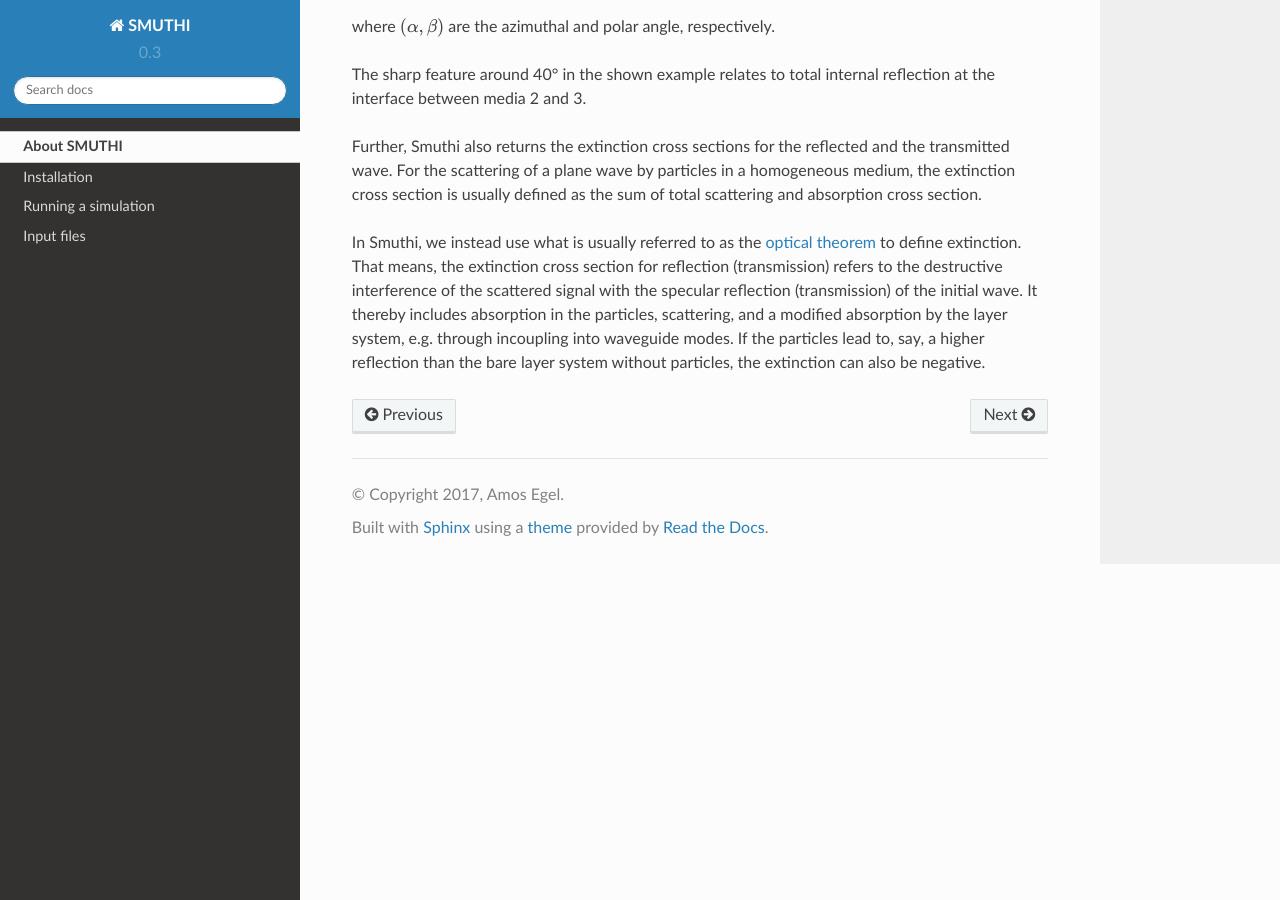
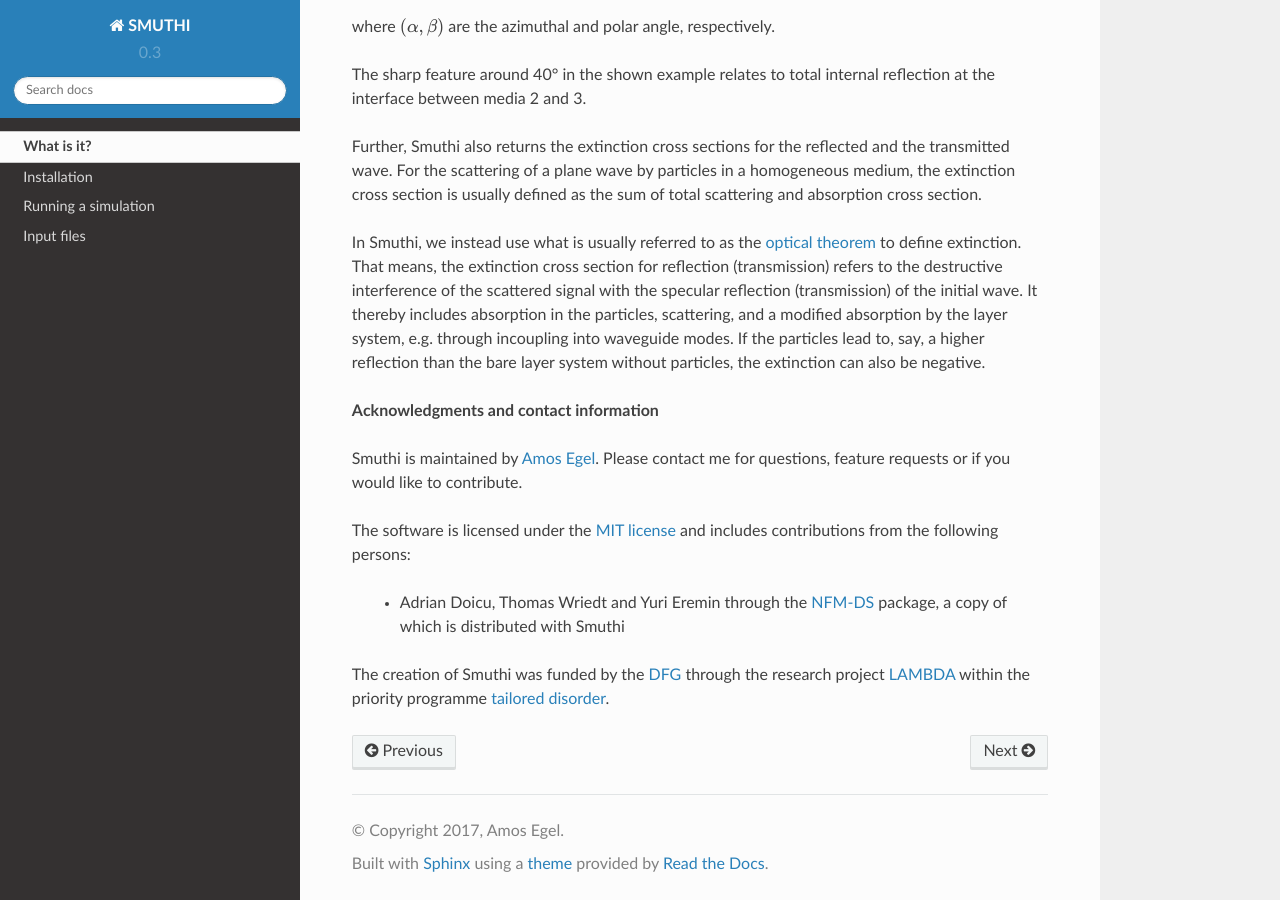
Before and after one commit to AmosEgel/smuthi, a Sphinx documentation site: the page built from docs/about_smuthi.rst, in a window 1280 px wide and 900 px high, scrolled down 1955 px. Built offline with Sphinx 7.4.7 and the Read the Docs theme 2.0.0, drawn with Linux system fonts in a browser that asks for light colours; some of the changed text lies outside the part shown.

Commit message:
docs: add contact info, license information and acknowledgment

```diff
--- a/docs/about_smuthi.rst
+++ b/docs/about_smuthi.rst
@@ -1,4 +1,4 @@
-About SMUTHI
+What is it?
 ===============
 
 SMUTHI stands for 'scattering by multiple particles in thin-film systems'.
@@ -58,3 +58,19 @@ cross section for reflection (transmission) refers to the destructive interferen
 specular reflection (transmission) of the initial wave. It thereby includes absorption in the particles, scattering,
 and a modified absorption by the layer system, e.g. through incoupling into waveguide modes. If the particles lead to,
 say, a higher reflection than the bare layer system without particles, the extinction can also be negative.
+
+**Acknowledgments and contact information**
+
+Smuthi is maintained by `Amos Egel <https://www.lti.kit.edu/mitarbeiter_5812.php>`_. Please contact me for questions,
+feature requests or if you would like to contribute.
+
+The software is licensed under the `MIT license <https://en.wikipedia.org/wiki/MIT_License>`_ and includes contributions
+from the following persons:
+
+   - Adrian Doicu, Thomas Wriedt and Yuri Eremin through the
+     `NFM-DS <https://scattport.org/index.php/programs-menu/t-matrix-codes-menu/239-nfm-ds>`_ package, a copy of which
+     is distributed with Smuthi
+
+The creation of Smuthi was funded by the `DFG <http://www.dfg.de/>`_ through the research project
+`LAMBDA <http://gepris.dfg.de/gepris/projekt/278746617>`_ within the priority programme
+`tailored disorder <http://gepris.dfg.de/gepris/projekt/255652081>`_.
```
